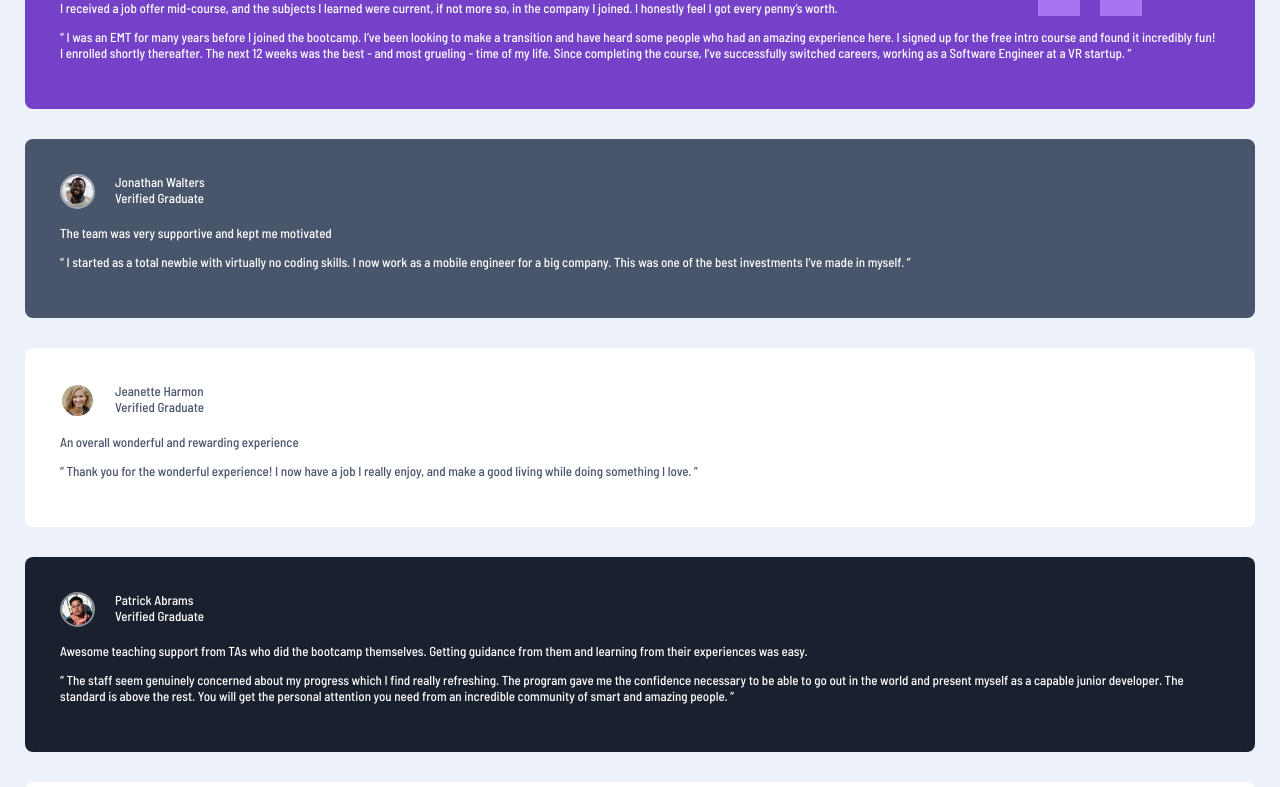
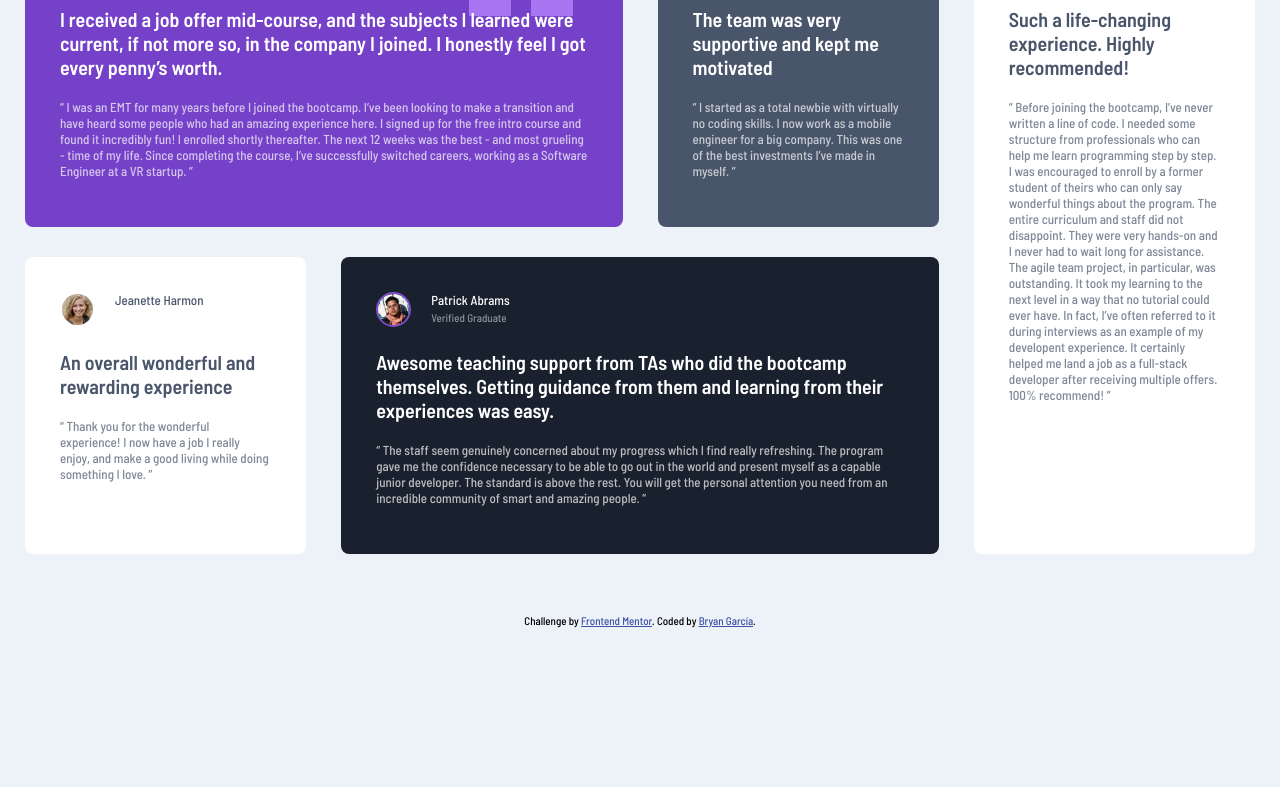
Before and after one commit to bryanstg/Testimonial-Grid-Section, a plain HTML site: page index.html in a window 1280 px wide. Shown: the part 116-903 px from the top of the page. After the commit the page ends 800 px from the top, so only its background shows below. Drawn offline with Linux system fonts and the light colour scheme.

Commit message:
Culmiación del diseño responsive

```diff
--- a/style.css
+++ b/style.css
@@ -35,6 +35,7 @@ body {
     padding: 0;
     font-family: var(--font-barlow);
     font-size: var(--font-size);
+    letter-spacing: 3%;
     width: 375;
     background-color: var(--light-grayish-blue);
 
@@ -73,6 +74,20 @@ body {
     display: flex;
     flex-direction: column;
 }
+.header__info--name {
+    margin-bottom: 3px;
+}
+.header__info--type {
+    color: rgba(255, 255, 255, 50%);
+    font-size: 11px;
+}
+.info__main {
+    font-size: 20px;
+    font-weight: 600;
+}
+.info__secondary {
+    opacity: 0.7;
+}
 #daniel-box {
     background-color: var(--moderate-violet);
     background-image: url(/images/bg-pattern-quotation.svg);
@@ -89,9 +104,73 @@ body {
 #patrick-box {
     background-color: var(--blackish-blue);
 }
+#patrick-box > div > div > img {
+    border: 2px solid hsl(263, 54%, 55%);
+
+}
 #kira-box {
     background-color: var(--white);
     color: var(--grayish-blue);
+}
+
+/* MEDIA QUERYS ----- GRID */
+
+@media (min-width: 470px) {
+    .testimonial {
+        grid-template-columns: repeat(2, auto);
+        grid-template-rows: repeat(4, auto);
+        column-gap: 35px;
+        justify-items: center;
+        grid-template-areas:
+            "daniel kira"
+            "patrick patrick"
+            "jeanette jonathan"
+            " hola hola"
+        ;
+    }
+    #daniel-box {
+        grid-area: daniel;
+    }
+    #jonathan-box {
+        grid-area: jonathan;
+    }
+    #jeanette-box {
+        grid-area: jeanette;
+    }
+    #patrick-box {
+        grid-area: patrick;
+    }
+    #kira-box {
+        grid-area: kira;
+    }
+}
+
+@media (min-width: 1024px) {
+    .testimonial {
+        grid-template-rows: repeat(2, auto);
+        grid-template-columns: repeat(4, 1fr);
+        column-gap: 35px;
+        justify-items: center;
+        grid-template-areas:
+            "daniel daniel jonathan kira"
+            "jeanette patrick patrick kira"
+        ;
+    }
+    #daniel-box {
+        grid-area: daniel;
+    }
+    #jonathan-box {
+        grid-area: jonathan;
+    }
+    #jeanette-box {
+        grid-area: jeanette;
+    }
+    #patrick-box {
+        grid-area: patrick;
+    }
+    #kira-box {
+        grid-area: kira;
+    }
 }
 
 
```
